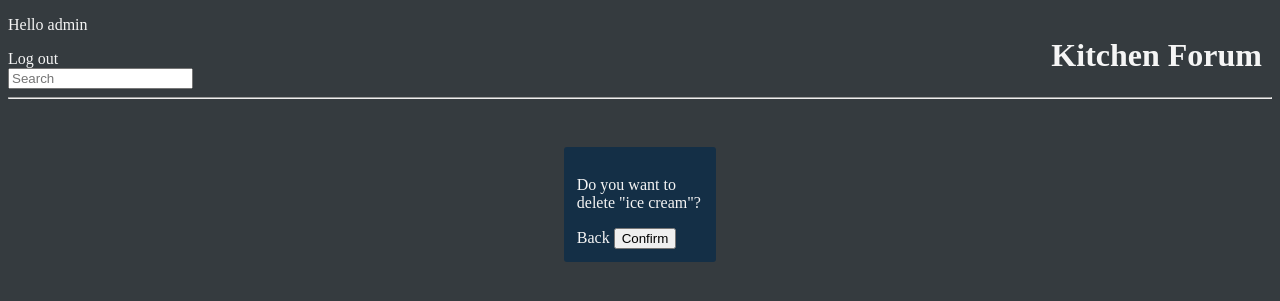
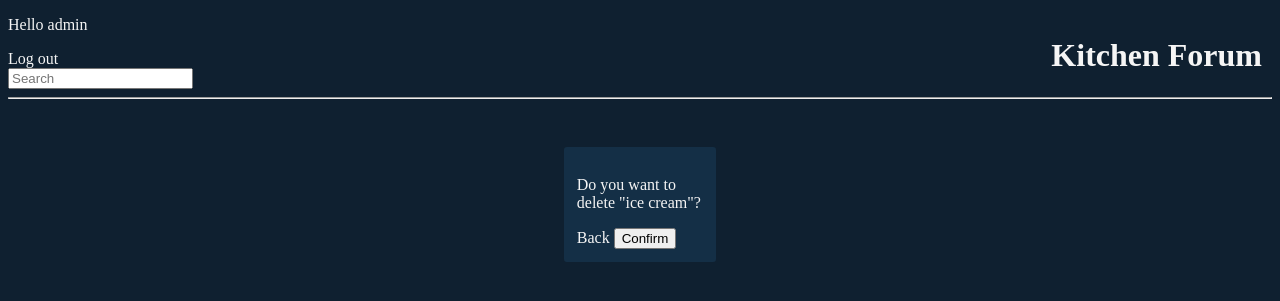
Before and after one commit to 5undel/Kitchen-Forum, a Django app: page /delete-room/7/ in a window 1280 px wide. Shown: the top 301 px of the page. Run offline with Django 3.2, Linux system fonts and the light colour scheme; a user stored in the database is signed in; data comes from the database, SQL or seed files in the repository.

Commit message:
Change bg-color

```diff
--- a/static/styles/main.css
+++ b/static/styles/main.css
@@ -1,5 +1,5 @@
 body {
-    background-color: #353b3f;
+    background-color: #0f2030;
     color: whitesmoke;
 }
 /*All a links*/
```
